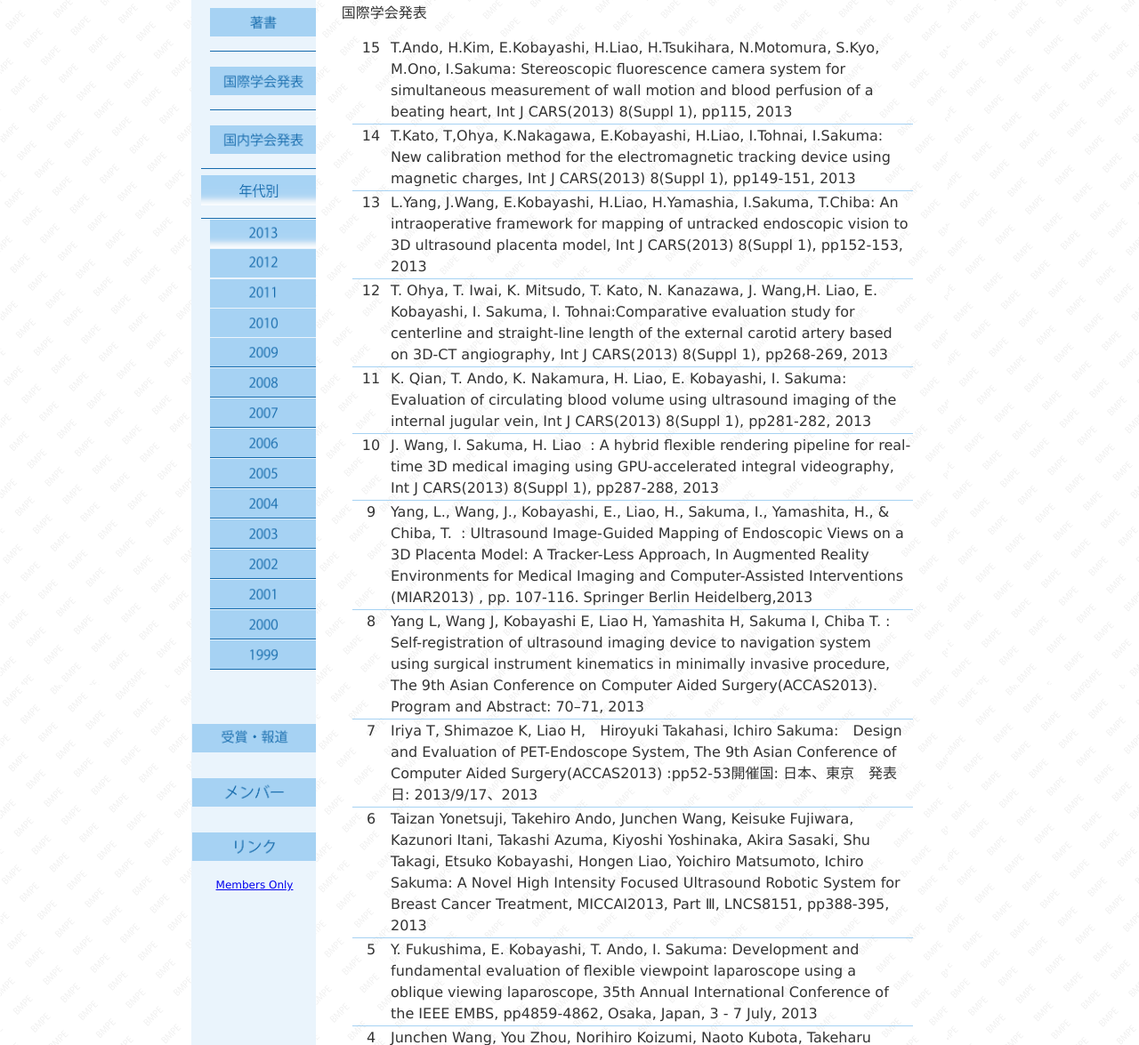
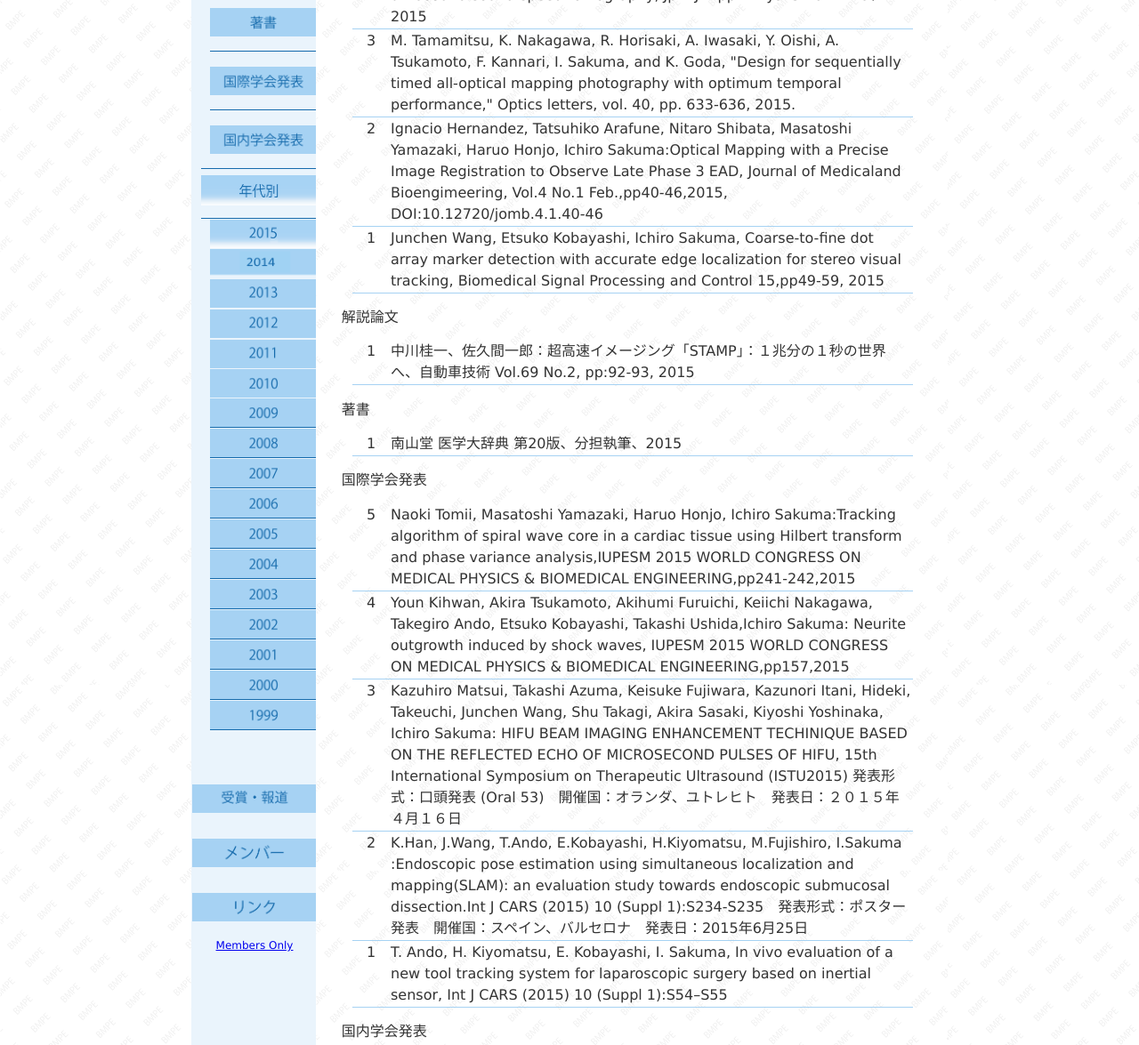
Before and after one commit to bmpe/web, a plain HTML site: page paper/paper_2015.html in a window 1280 px wide. Shown: the part 664-1839 px from the top of the page at 89% size. Drawn offline with Linux system fonts and the light colour scheme; files whose address does not match are found by name.

Commit message:
2014年修正、2015年追加

```diff
--- a/paper/paper_2015.html
+++ b/paper/paper_2015.html
@@ -59,7 +59,7 @@ function MM_swapImage() { //v3.0
     </tr>
     <tr class="place">
       <td>
-      <p> 　» <a href="../index.html">TOP</a> » <a href="paper.html">発表論文</a> » 2013</p>
+      <p> 　» <a href="../index.html">TOP</a> » <a href="paper.html">発表論文</a> » 2015</p>
       </td>
     </tr>
   </tbody>
@@ -144,10 +144,27 @@ function MM_swapImage() { //v3.0
 
             <td>&nbsp;</td>
             <td>&nbsp;</td>
-            <td><a href="paper_2013.html" onmouseout="MM_swapImgRestore()" onmouseover="MM_swapImage('Image33','','../menu_img/p-2013-onmouse.png',1)"><img src="../menu_img/p-2013-onmouse.png" alt="" name="Image33" align="middle" border="0" height="32" width="120"></a><a href="paper_2013.html" onmouseout="MM_swapImgRestore()" onmouseover="MM_swapImage('Image32','','../menu_img/p-2013-onmouse.png',1)">
-                  </a><a href="paper_2013.html" onmouseout="MM_swapImgRestore()" onmouseover="MM_swapImage('Image33','','../menu_img/p-2013-onmouse.png',1)">
+            <td><a href="paper_2015.html" onmouseout="MM_swapImgRestore()" onmouseover="MM_swapImage('Image33','','../menu_img/p-2015-onmouse.png',1)"><img src="../menu_img/p-2015-onmouse.png" alt="" name="Image33" align="middle" border="0" height="32" width="120"></a><a href="paper_2015.html" onmouseout="MM_swapImgRestore()" onmouseover="MM_swapImage('Image32','','../menu_img/p-2015-onmouse.png',1)">
+                  </a><a href="paper_2015.html" onmouseout="MM_swapImgRestore()" onmouseover="MM_swapImage('Image33','','../menu_img/p-2015-onmouse.png',1)">
                   </a></td>
             </tr>
+
+            <tr>
+
+            <td style="height: 34px;">&nbsp;</td>
+            <td style="height: 34px;">&nbsp;</td>
+            <td><a href="paper_2014.html" onmouseout="MM_swapImgRestore()" onmouseover="MM_swapImage('Image32','','../menu_img/p-2014-onmouse.png',1)"><img src="../menu_img/p-2014-normal.png" alt="" name="Image32" align="middle" border="0" height="32" width="120"></a><a href="paper_2014.html" onmouseout="MM_swapImgRestore()" onmouseover="MM_swapImage('Image31','','../menu_img/p-2014-onmouse.png',1)">
+                  </a></td>
+            </tr>
+
+            <tr>
+
+            <td style="height: 34px;">&nbsp;</td>
+            <td style="height: 34px;">&nbsp;</td>
+            <td><a href="paper_2013.html" onmouseout="MM_swapImgRestore()" onmouseover="MM_swapImage('Image32','','../menu_img/p-2013-onmouse.png',1)"><img src="../menu_img/p-2013-normal.png" alt="" name="Image32" align="middle" border="0" height="32" width="120"></a><a href="paper_2013.html" onmouseout="MM_swapImgRestore()" onmouseover="MM_swapImage('Image31','','../menu_img/p-2013-onmouse.png',1)">
+                  </a></td>
+            </tr>
+
                 <tr>
 
             <td style="height: 34px;">&nbsp;</td>
@@ -264,170 +281,97 @@ function MM_swapImage() { //v3.0
 
 <article>
 <table class="contents">
-    <tbody><tr><td class="contents_title"><p>2013</p></td></tr>
+    <tbody><tr><td class="contents_title"><p>2015</p></td></tr>
         <tr><td><table class="paper">
         <tbody>
             <tr><td><p class="item">研究論文</p>
            <table class="table_list2" border="0">
           <tbody><tr class="paper">
-                  <td class="paper_number"">2</td>
-                    <td class="auto-style1">Takehiro Ando, Dai Kawashima, Hongho Kim, Sanghyun Joung, Hongen Liao, Etsuko Kobayashi, Satoshi Gojo, Syunei Kyo, Minoru Ono &amp; Ichiro Sakuma, Direct minimally invasive intraoperative electrophysiological mapping of the heart, Minimally Invasive Therapy &amp; Allied Technologies, Early On-line, 2013</span></td>
-              </tr>
-               <tr>
-                  <td class="paper_number">1</td>
-                    <td class="auto-style1">Kuan Luan, Takashi Ohya, Hongen Liao, Etsuko Kobayashi, Ichiro Sakuma:Vessel bifurcation localization based on intraoperative three-dimensional ultrasound and catheter path for image-guided catheter intervention of oral cancers, Computerized Medical Imaging and Graphics 37, pp:113–122, 2013</td>
+                  <td class="paper_number"">7</td>
+                    <td class="auto-style1">T. Suzuki, F. Isa, L. Fujii, K. Hirosawa, K. Nakagawa, K. Goda, I. Sakuma, and F. Kannari, "Sequentially timed all-optical mapping photography (STAMP) utilizing spectral filtering," Optics Express, vol. 23, pp. 30512-30522, 2015.</span></td>
               </tr>
 
-          </tbody></table>
 
-                </td></tr>
+               <tr>
+                  <td class="paper_number">6</td>
+                    <td class="auto-style1">T. Zhou, T. Ando, K. Nakagawa, H. Liao, E. Kobayashi and I. Sakuma, “Localizing fluorophore (centroid) inside a scattering medium by depth perturbation” Journal of Biomedical Optics 20: 017003 (2015).</span></td>
+              </tr>
+
+              <tr>
+                  <td class="paper_number">5</td>
+                    <td class="auto-style1">R. Tachikawa, A. Tsukamoto, Y. Monden, K. Nakagawa, T. Ando, E. Kobayashi, T. Ushida and I. Sakuma, "Development of Cavitation Bubble Observation System and Application to Study Expansion Waves and Shock Waves." Advanced Biomedical Engineering 4: 96-104, (2015)</span></td>
+              </tr>
+
+              <tr>
+                  <td class="paper_number">4</td>
+                    <td class="auto-style1">Xiaolei Qu, Takashi Azuma, Haruka Imoto, Riaz Raufy, Hongxiang Lin, Hirofumi Nakamura, Satoshi Tamano, Shu Takagi, Shin-ichiro Umemura, Ichiro Sakuma: Novel automatic first-arrival picking method for ultrasound sound-speed tomography, Jpn. J. Appl. Phys. 54 07HF10、2015</span></td>
+              </tr>
+
+              <tr>
+                  <td class="paper_number">3</td>
+                    <td class="auto-style1">M. Tamamitsu, K. Nakagawa, R. Horisaki, A. Iwasaki, Y. Oishi, A. Tsukamoto, F. Kannari, I. Sakuma, and K. Goda, "Design for sequentially timed all-optical mapping photography with optimum temporal performance," Optics letters, vol. 40, pp. 633-636, 2015.</span></td>
+              </tr>
+
+              <tr>
+                  <td class="paper_number">2</td>
+                    <td class="auto-style1">Ignacio Hernandez, Tatsuhiko Arafune, Nitaro Shibata, Masatoshi Yamazaki, Haruo Honjo, Ichiro Sakuma:Optical Mapping with a Precise Image Registration to Observe Late Phase 3 EAD, Journal of Medicaland Bioengimeering, Vol.4 No.1 Feb.,pp40-46,2015, DOI:10.12720/jomb.4.1.40-46</span></td>
+              </tr>
+
+              <tr>
+                  <td class="paper_number">1</td>
+                    <td class="auto-style1">Junchen Wang, Etsuko Kobayashi, Ichiro Sakuma, Coarse-to-fine dot array marker detection with accurate edge localization for stereo visual tracking, Biomedical Signal Processing and Control 15,pp49-59, 2015</span></td>
+              </tr>
+
+          </tbody></table> </td></tr>
+
+
             <tr><td>
                 <p class="item" align="left">解説論文</p>
-                </td></tr>
+                 <table class="table_list2" border="0">
+               <tbody><tr class="paper">
+                  <td class="paper_number"">1</td>
+                     <td class="auto-style1" valign="top">中川桂一、佐久間一郎：超高速イメージング「STAMP」：１兆分の１秒の世界へ、自動車技術 Vol.69 No.2, pp:92-93, 2015</td>
+              </tr>
+              </tbody></table>
+
 
             <tr><td>
                 <p class="item" align="left">著書</p>
-                </td></tr>
+                <table class="table_list2" border="0">
+          <tbody><tr class="paper">
+                  <td class="paper_number"">1</td>
+                    <td class="auto-style1">南山堂 医学大辞典 第20版、分担執筆、2015</td>
+          </tbody></table> </td></tr>
+
 
             <tr><td>
                 <p class="item" align="left">国際学会発表</p>
               <table class="table_list2" border="0">
           <tbody>
                <tr>
-                  <td class="paper_number">15</td>
-                  <td class="auto-style1">T.Ando,
-H.Kim, E.Kobayashi, H.Liao, H.Tsukihara, N.Motomura, S.Kyo, M.Ono,
-I.Sakuma: Stereoscopic fluorescence camera system for simultaneous
-measurement of wall motion and blood perfusion of a beating heart, Int
-J CARS(2013) 8(Suppl 1), pp115, 2013 </td>
-              </tr>
-               <tr>
-                  <td class="paper_number">14</td>
-            <td class="auto-style1">
-T.Kato, T,Ohya, K.Nakagawa, E.Kobayashi, H.Liao, I.Tohnai, I.Sakuma:
-New calibration method for the electromagnetic tracking device using
-magnetic charges, Int J CARS(2013) 8(Suppl 1), pp149-151, 2013<br style="font-variant: normal; line-height: normal; text-align: start; text-indent: 0px; white-space: normal; word-spacing: 0px; background-color: rgb(255, 255, 255);">
-                    </td>
-              </tr>
-
-               <tr>
-                  <td class="paper_number">13</td>
-            <td class="auto-style1">L.Yang,
-J.Wang, E.Kobayashi, H.Liao, H.Yamashia, I.Sakuma, T.Chiba: An
-intraoperative framework for mapping of untracked endoscopic vision to
-3D ultrasound placenta model, Int J CARS(2013) 8(Suppl 1), pp152-153,
-2013 </td>
-              </tr>
-
-               <tr>
-                  <td class="paper_number">12</td>
-            <td class="auto-style1">
-T. Ohya, T. Iwai, K. Mitsudo, T. Kato, N. Kanazawa, J. Wang,H. Liao, E.
-Kobayashi, I. Sakuma, I. Tohnai:Comparative evaluation study for
-centerline and straight-line length of the external carotid artery
-based on 3D-CT angiography, Int J CARS(2013) 8(Suppl 1), pp268-269, 2013</td>
-              </tr>
-
-               <tr>
-                  <td class="paper_number">11</td>
-            <td class="auto-style1">
-K. Qian, T. Ando, K. Nakamura, H. Liao, E. Kobayashi, I. Sakuma:
-Evaluation of circulating blood volume using ultrasound imaging of the
-internal jugular vein, Int J CARS(2013) 8(Suppl 1), pp281-282, 2013</td>
-              </tr>
-
-               <tr>
-                  <td class="paper_number">10</td>
-            <td class="auto-style1">
-J. Wang, I. Sakuma, H. Liao &nbsp;: A hybrid flexible rendering
-pipeline for real-time 3D medical imaging using GPU-accelerated
-integral videography, Int J CARS(2013) 8(Suppl 1), pp287-288, 2013<!--[if !supportLists]--></td>
-              </tr>
-
-               <tr>
-                  <td class="paper_number">9</td>
-            <td class="auto-style1"><span lang="EN-US">Yang,
-L., Wang, J., Kobayashi, E., Liao, H., Sakuma, I., Yamashita, H., &amp;
-Chiba, T.&nbsp; : Ultrasound Image-Guided Mapping of Endoscopic Views
-on a 3D Placenta Model: A Tracker-Less Approach, In&nbsp;Augmented
-Reality Environments for Medical Imaging and Computer-Assisted
-Interventions (MIAR2013)&nbsp;, pp. 107-116. Springer Berlin
-Heidelberg,2013<o:p></o:p></span></td>
-              </tr>
-
-               <tr>
-                  <td class="paper_number">8</td>
-            <td class="auto-style1"><span lang="EN-US">Yang
-L, Wang J, Kobayashi E, Liao H, Yamashita H, Sakuma I, Chiba T. :
-Self-registration of ultrasound imaging device to navigation system
-using surgical instrument kinematics in minimally invasive
-procedure,&nbsp; The 9th Asian Conference on Computer Aided
-Surgery(ACCAS2013). Program and Abstract: 70–71, 2013<o:p></o:p></span></td>
-              </tr>
-
-               <tr>
-                  <td class="paper_number">7</td>
-            <td class="auto-style1">Iriya T, Shimazoe K, Liao H,</span>　<span lang="EN-US">Hiroyuki Takahasi, Ichiro Sakuma:</span>　<span lang="EN-US">Design and Evaluation of PET-Endoscope System, The 9th Asian Conference of Computer Aided Surgery(ACCAS2013) :pp52-53</span>開催国<span lang="EN-US">: </span>日本、東京　発表日<span lang="EN-US">: 2013/9/17</span>、<span lang="EN-US">2013<o:p></o:p></span></td>
-              </tr>
-
-               <tr>
-                  <td class="paper_number">6</td>
-            <td class="auto-style1"><span lang="EN-US">Taizan
-Yonetsuji, Takehiro Ando, Junchen Wang, Keisuke Fujiwara, Kazunori
-Itani, Takashi Azuma, Kiyoshi Yoshinaka, Akira Sasaki, Shu Takagi,
-Etsuko Kobayashi, Hongen Liao, Yoichiro Matsumoto, Ichiro Sakuma: A
-Novel High Intensity Focused Ultrasound Robotic System for Breast
-Cancer Treatment, MICCAI2013, Part </span>Ⅲ<span lang="EN-US">, LNCS8151, pp388-395, 2013<o:p></o:p></span></td>
-              </tr>
-
-               <tr>
                   <td class="paper_number">5</td>
-            <td class="auto-style1">Y.
-Fukushima, E. Kobayashi, T. Ando, I. Sakuma: Development and
-fundamental evaluation of flexible viewpoint laparoscope using a
-oblique viewing laparoscope, 35th Annual International Conference of
-the IEEE EMBS, pp4859-4862, Osaka, Japan, 3 - 7 July, 2013<o:p></o:p></span></td>
+                  <td class="auto-style1">Naoki Tomii, Masatoshi Yamazaki, Haruo Honjo, Ichiro Sakuma:Tracking algorithm of spiral wave core in a cardiac tissue using Hilbert transform and phase variance analysis,IUPESM 2015 WORLD CONGRESS ON MEDICAL PHYSICS & BIOMEDICAL ENGINEERING,pp241-242,2015</td>
               </tr>
 
                <tr>
                   <td class="paper_number">4</td>
-            <td class="auto-style1">Junchen
-Wang, You Zhou, Norihiro Koizumi, Naoto Kubota, Takeharu Asano,
-Kuzuhito Yuhashi, Tsuyoshi Mitake, Kazunori Itani, Toshiaki Takahashi,
-Shigemi Takeishi, Shiro Sasaki, Takashi Kadowaki, Ichiro Sakuma, Hongen
-Liao: Automatic Distance Measurement of Abdominal Aorta for
-Ultrasonography-based Visceral Fat Estimation, 35th Annual
-International Conference of the IEEE EMBS, pp6486-6489, Osaka, Japan, 3
-- 7 July, 2013<o:p></o:p></span></td>
+            <td class="auto-style1">Youn Kihwan, Akira Tsukamoto, Akihumi Furuichi, Keiichi Nakagawa, Takegiro Ando, Etsuko Kobayashi, Takashi Ushida,Ichiro Sakuma: Neurite outgrowth induced by shock waves, IUPESM 2015 WORLD CONGRESS ON MEDICAL PHYSICS & BIOMEDICAL ENGINEERING,pp157,2015</td>
               </tr>
 
                <tr>
                   <td class="paper_number">3</td>
-            <td class="auto-style1"><span lang="EN-US">L.
-Yang, J. Wang, E. Kobayashi, H. Liao, H. Yamashita, I. Sakuma, T.
-Chiba:Ultrasound Image-based Endoscope Localization for
-MinimallyInvasive Fetoscopic Surgery, 35th Annual International
-Conference of the IEEE EMBS, pp1410-1413, Osaka, Japan, 3 - 7 July, 2013<o:p></o:p></span></td>
+            <td class="auto-style1">Kazuhiro Matsui, Takashi Azuma, Keisuke Fujiwara, Kazunori Itani, Hideki, Takeuchi, Junchen Wang, Shu Takagi, Akira Sasaki, Kiyoshi Yoshinaka, Ichiro Sakuma: HIFU BEAM IMAGING ENHANCEMENT TECHINIQUE BASED ON THE REFLECTED ECHO OF MICROSECOND PULSES OF HIFU, 15th International Symposium on Therapeutic Ultrasound (ISTU2015)  発表形式：口頭発表 (Oral 53)　開催国：オランダ、ユトレヒト　発表日：２０１５年４月１６日</td>
               </tr>
 
                <tr>
                   <td class="paper_number">2</td>
-            <td class="auto-style1"><span lang="EN-US">Ichiro
-Sakuma: Education and training in regulatory science for medical device
-development, 35th Annual International Conference of the IEEE EMBS,
-pp3155-3158, 35th Annual International Conference of the IEEE EMBS,
-Osaka, Japan, 3 - 7 July, 2013<o:p></o:p></span></td>
+            <td class="auto-style1">K.Han, J.Wang, T.Ando, E.Kobayashi, H.Kiyomatsu, M.Fujishiro, I.Sakuma :Endoscopic pose estimation using simultaneous localization and mapping(SLAM): an evaluation study towards endoscopic submucosal dissection.Int J CARS (2015) 10 (Suppl 1):S234-S235　発表形式：ポスター発表　開催国：スペイン、バルセロナ　発表日：2015年6月25日</td>
               </tr>
 
                <tr>
                   <td class="paper_number">1</td>
-            <td class="auto-style1"><span lang="EN-US">Taizan
-Yonetsuji, Keisuke Fujiwara, Kazunori Itani, Hideki Takeuchi, Takashi
-Azuma, Akira Sasaki, Kiyoshi Yoshinaka, Etsuko Kobayashi, Ichiro
-Sakuma:HIFU Beam Imaging based on Scattring Signals from Focal Area,
-The first CIRP conference on BioManufacturing:pp51,2013<o:p></o:p></span></td>
+            <td class="auto-style1">T. Ando, H. Kiyomatsu, E. Kobayashi, I. Sakuma, In vivo evaluation of a new tool tracking system for laparoscopic surgery based on inertial sensor, Int J CARS (2015) 10 (Suppl 1):S54–S55</td>
               </tr>
-
           </tbody></table>
                 </td></tr>
 
@@ -436,27 +380,37 @@ The first CIRP conference on BioManufacturing:pp51,2013<o:p></o:p></span></td>
                 <table class="table_list2" border="0">
           <tbody>
                <tr>
+                  <td class="paper_number">7</td>
+              <td class="auto-style1">富井 直輝、荒船 龍彦、山崎 正俊、本荘 晴朗、柴田 仁太郎、佐久間 一郎:心臓スパイラルリエントリの制御・停止のための多点通電刺激プロトコルの検討 (Development of multi-channel point stimulation protocol to control and terminate cardiac spiral reentry) 、第54回生体医工学会大会　生体医工学特別号(プログラム・抄録集) 53(1):116 発表形式:口頭発表 発表日:5月7日、2015</td>
+              </tr>
+
+               <tr>
+                  <td class="paper_number">6</td>
+                  <td class="auto-style1">佐久間 一郎、富井 直輝、原田 匠、真子 翔太、山崎 正俊、本荘 晴朗、児玉 逸雄、荒船 龍彦、柴田 仁太郎：不整脈研究のためのウサギ摘出心標本における心臓電気現象可視化用光学マッピングシステム(Optical mapping systems for visualizing electrophysiological events in rabbit hearts for arrhythmia studies)、第54回生体医工学会大会　生体医工学特別号(プログラム・抄録集) 53(1):116 発表形式:口頭発表 発表日:5月7日、2015</td>
+              </tr>
+
+               <tr>
                   <td class="paper_number">5</td>
-              <td class="auto-style1">T.Zhou, T.Ando, H.Liao, E.Kobayashi, I.Sakuma: Reconstruction methods for distribution of fluorophore biomarker embedded in tissue using Mesoscopic Epifluoresecene Tomography, </span><span lang="EN-US">Japan Bomedical Engineering Society 2013 Proceedings 4:340</span> 開催国：日本、福岡　発表日：<span lang="EN-US">09</span>月<span lang="EN-US">21</span>日<span lang="EN-US">, 2013</td>
+                  <td class="auto-style1">唐天漢、東隆、射谷和徳、藤原圭佑、岩橋利英、松井和洋、佐々木明、高木周、松本洋一郎、安藤岳洋、小林英津子、佐久間一郎：HIFUナビゲーション用3D超音波画像の構造と改善、第54回生体医工学会大会　生体医工学特別号(プログラム・抄録集) 53(1):219 発表形式:ポスター発表 発表日:5月7日、2015</td>
               </tr>
-               <tr>
+
+              <tr>
                   <td class="paper_number">4</td>
-                  <td class="auto-style1">洗津、安藤岳洋、小林英津子、Sanghyun Joung、Il-Hyung Park、佐久間一郎：Mckibben型人工筋肉を用いた筋肉の模擬に関する基礎的検討、第31回日本ロボット学会学術講演会(2013/9/4-9/6) 1G2-08 開催地 :東京 発表日:2013年9月4日、2013</td>
+                  <td class="auto-style1">清水亮太、金大永、浅野武秀、近藤福雄、豊田真之、佐久間一郎、小林英津子、安藤岳洋：膵組織損傷抑制を目的とした膵液の可視化に関する研究、第54回生体医工学会大会　日本生体医工学会誌 生体医工学 第53巻特別号 53(1):205　発表形式：ポスター発表　開催地：名古屋　発表日：5月8日、2015</td>
               </tr>
 
                <tr>
                   <td class="paper_number">3</td>
-                  <td class="auto-style1">飯田 博紀，清水 亮太，小関 義彦，安藤 岳洋，小林 英津子，佐久間 一郎，山内 康司 ，鎮西 清行：手術ロボットを構成する機械要素の洗浄容易さの評価、日本コンピュータ外科学会誌 第22回日本コンピュータ外科学会誌大会特集号、13(XV)-65:234-235、開催地：東京、2013</td>
+                  <td class="auto-style1">王君臣、小林英津子、佐久間一郎：口腔外科手術を支援する拡張現実ナビゲーションシステムの開発、東京大学医学部附属病院先端医療シーズ開発フォーラム2015　医療イノベーション実現化の潮流、pp94、2015.1.22</td>
+              </tr>
+              <tr>
+                  <td class="paper_number">2</td>
+                  <td class="auto-style1">楊量景、王君臣、窪田章宏、山下紘正、千葉敏雄、佐久間一郎、小林英津子：胎児外科手術のための外部センサを用いない画像マッピングシステムの開発、東京大学医学部附属病院先端医療シーズ開発フォーラム2015　医療イノベーション実現化の潮流、pp56、2015.1.22</td>
               </tr>
 
-               <tr>
-                  <td class="paper_number">2</td>
-                  <td class="auto-style1">松永理絵、伊藤雅昭、小林昭広、西澤雄介、杉藤正典、齋藤典男、安藤岳洋、小林英津子、佐久間一郎：内視鏡手術支援アーム「ポイントセッター」の使用経験、</span><span lang="X-NONE">日本コンピュータ外科学会誌 第22回日本コンピュータ外科学会誌大会特集</span>号、pp:168-169、開催地：東京、2013
-
-               <tr>
+              <tr>
                   <td class="paper_number">1</td>
-                    <td style="vertical-align: top;" class="auto-style1">
-                        <span lang="X-NONE">片山明、安藤岳洋、鄭常賢、小林英津子、月原弘之、許俊鋭、小野稔、佐久間一郎：手術部位の残留運動を低減可能な心臓アクティブスタビライザの開発、日本コンピュータ外科学会誌 第22回日本コンピュータ外科学会誌大会特集</span>号、<span lang="X-NONE">pp:166-167、開催地：東京、発表日：9月15日、2013<o:p></o:p></span></td>
+                  <td class="auto-style1">原田匠、荒船龍彦、山﨑正俊、本荘晴朗、神谷香一郎、柴田仁太郎、佐久間一郎：内視鏡を用いた心外膜、心内膜電位同時計測システム、東京大学医学部附属病院先端医療シーズ開発フォーラム2015　医療イノベーション実現化の潮流、pp50、2015.1.22</td>
               </tr>
 
           </tbody></table>
```
Also changed, not shown: paper/paper.html (+1 -1 lines), paper/paper_2014.html (+6 -6 lines).
